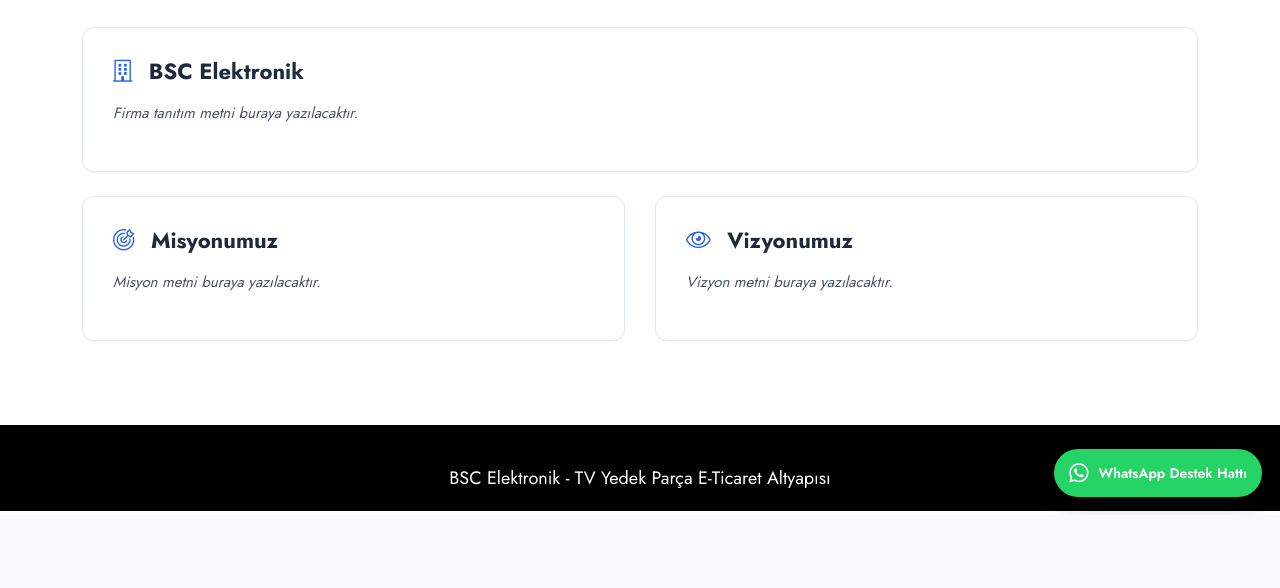
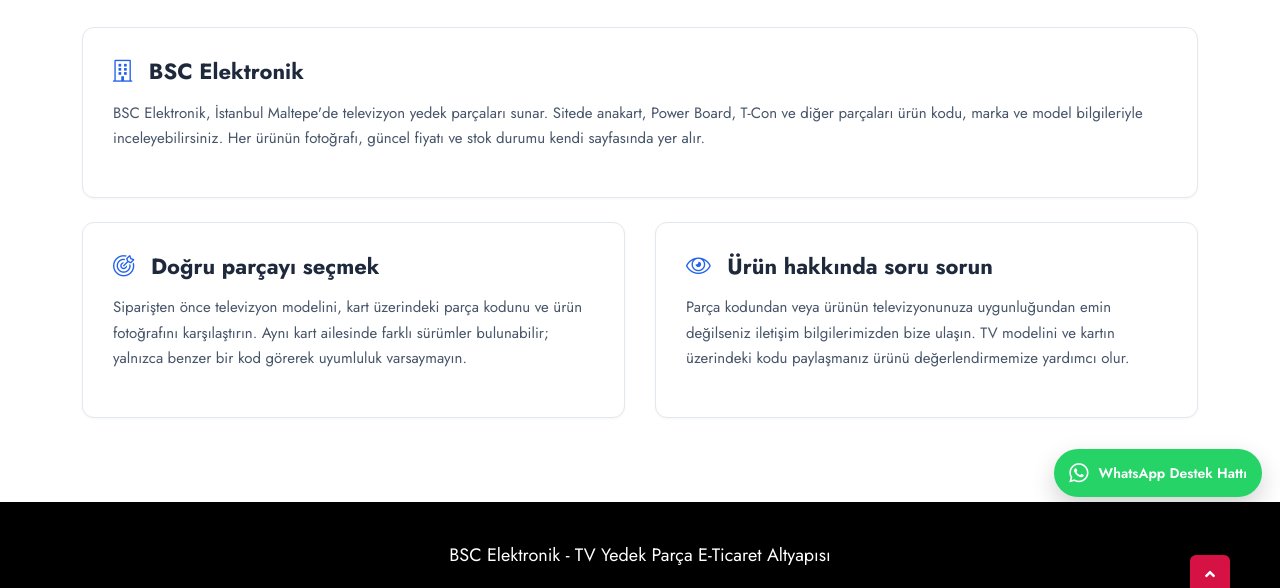
Before and after one commit to kaanguler7/bscweb, a PHP site: page /index.php?route=about in a window 1280 px wide. Shown: the part 285-873 px from the top of the page. Before the commit the page ends 796 px from the top, so only its background shows below. Run offline with PHP 8.4, Linux system fonts and the light colour scheme.

Commit message:
Replace placeholder about copy and describe organization

```diff
--- a/app/Controllers/PageController.php
+++ b/app/Controllers/PageController.php
@@ -10,7 +10,7 @@ final class PageController extends Controller
     {
         $this->view('page/about', [
             'pageTitle' => 'Hakkımızda | BSC Elektronik',
-            'metaDescription' => 'BSC Elektronik, televizyon yedek parçalarında ürün kodu ve model uyumluluğuna odaklanan uzman tedarikçidir.',
+            'metaDescription' => 'BSC Elektronik televizyon yedek parçalarını parça kodu, marka ve model bilgileriyle sunar. Doğru parçayı seçmek için ürün fotoğrafını ve kodunu karşılaştırın.',
             'canonicalUrl' => $this->absoluteRouteUrl('about'),
         ]);
     }
--- a/app/Views/page/about.php
+++ b/app/Views/page/about.php
@@ -6,7 +6,7 @@
          <div class="col-lg-12">
             <div class="about-card">
                <h3><i class="fal fa-building"></i> BSC Elektronik</h3>
-               <p class="about-placeholder">Firma tanıtım metni buraya yazılacaktır.</p>
+               <p>BSC Elektronik, İstanbul Maltepe'de televizyon yedek parçaları sunar. Sitede anakart, Power Board, T-Con ve diğer parçaları ürün kodu, marka ve model bilgileriyle inceleyebilirsiniz. Her ürünün fotoğrafı, güncel fiyatı ve stok durumu kendi sayfasında yer alır.</p>
             </div>
          </div>
       </div>
@@ -14,14 +14,14 @@
       <div class="row">
          <div class="col-lg-6">
             <div class="about-card">
-               <h3><i class="fal fa-bullseye-arrow"></i> Misyonumuz</h3>
-               <p class="about-placeholder">Misyon metni buraya yazılacaktır.</p>
+               <h3><i class="fal fa-bullseye-arrow"></i> Doğru parçayı seçmek</h3>
+               <p>Siparişten önce televizyon modelini, kart üzerindeki parça kodunu ve ürün fotoğrafını karşılaştırın. Aynı kart ailesinde farklı sürümler bulunabilir; yalnızca benzer bir kod görerek uyumluluk varsaymayın.</p>
             </div>
          </div>
          <div class="col-lg-6">
             <div class="about-card">
-               <h3><i class="fal fa-eye"></i> Vizyonumuz</h3>
-               <p class="about-placeholder">Vizyon metni buraya yazılacaktır.</p>
+               <h3><i class="fal fa-eye"></i> Ürün hakkında soru sorun</h3>
+               <p>Parça kodundan veya ürünün televizyonunuza uygunluğundan emin değilseniz <a href="index.php?route=contact">iletişim bilgilerimizden</a> bize ulaşın. TV modelini ve kartın üzerindeki kodu paylaşmanız ürünü değerlendirmemize yardımcı olur.</p>
             </div>
          </div>
       </div>
```
Also changed, not shown: app/Controllers/HomeController.php (+17 -0 lines).
